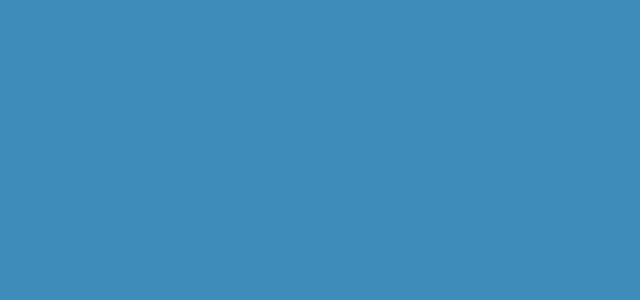
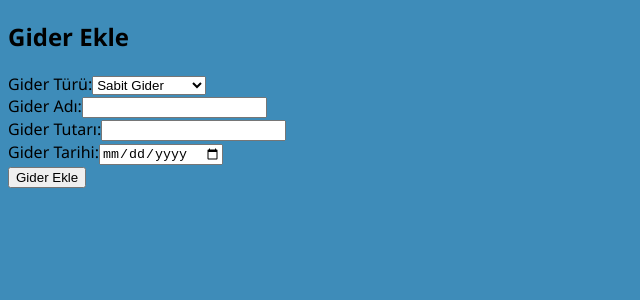
Before and after one commit to sberkan09/SchoolManagement, a React (Create React App) app in the folder client/: page /GiderEkle in a window 1280 px wide. Before the commit this address had no page. Shown: the top 300 px of the page, without its empty margins (0-640 px from the left). Built offline with nearby package versions, Linux system fonts and the light colour scheme; what react-auth-kit would draw is missing.

Commit message:
giderekle

```diff
--- a/client/src/App.js
+++ b/client/src/App.js
@@ -19,6 +19,7 @@ import VelilerPage from './pages/Veliler';
 import VeliProfile from './pages/VeliProfili';
 import SubeEkle from './pages/SubeEkle';
 import SubeManage from './pages/SubeManage';
+import GiderEkle from './pages/GiderEkle';
 
 import './style/FilterableTableList.css';
 
@@ -88,6 +89,7 @@ function Hello() {
       <Route path="/SubeManage" element={<SubeManage />} />
       <Route path="/DersManage" element={<DersManage />} />
       <Route path="/Giderler" element={<GiderlerPage />} />
+      <Route path="/GiderEkle" element={<GiderEkle />} />
       <Route path="/Malzemeler" element={<MalzemelerPage />} />
       <Route path="/Veliler" element={<VelilerPage />} />
       <Route path="/VeliManage" element={<VeliProfile />} />
--- a/client/src/components/TableList2.jsx
+++ b/client/src/components/TableList2.jsx
@@ -3,6 +3,16 @@ import PropTypes from 'prop-types';
 import { Link } from 'react-router-dom';
 
 import '../style/FilterableTableList.css';
+
+function Add({
+  addTo, unique,
+}) {
+  return (
+    <Link to={addTo} state={unique}>
+      <button type="button" className="ogrenci-button">Add</button>
+    </Link>
+  );
+}
 
 function FilterableTableList({
   rows, visibleColumns, comp, manageTo, unique,
@@ -175,10 +185,16 @@ function FilterableTableList({
   );
 }
 
+Add.propTypes = {
+  addTo: PropTypes.string.isRequired,
+  unique: PropTypes.string.isRequired,
+};
+
 FilterableTableList.defaultProps = {
   comp: null,
   manageTo: '/',
   unique: ' ',
+  addTo: '/',
 };
 
 FilterableTableList.propTypes = {
@@ -198,6 +214,7 @@ FilterableTableList.propTypes = {
   comp: PropTypes.element,
   manageTo: PropTypes.string,
   unique: PropTypes.string,
+  addTo: PropTypes.string,
 };
 
 export default FilterableTableList;
--- /dev/null
+++ b/client/src/pages/GiderEkle.jsx
@@ -0,0 +1,81 @@
+import React, { useState } from 'react';
+import axios from 'axios';
+import { useNavigate } from 'react-router-dom';
+
+function GiderEkle() {
+  const navigate = useNavigate();
+
+  const [giderTur, setGiderTur] = useState('sabit');
+  const [GIDER_ADI, setGiderAdi] = useState('');
+  const [GIDER_TUTAR, setGiderTutar] = useState('');
+  const [GIDER_TARIH, setGiderTarih] = useState('');
+
+  const handleGiderEkle = async () => {
+    try {
+      let endpoint = '';
+      console.log(giderTur);
+      if (giderTur === 'sabit') {
+        endpoint = 'http://localhost:3006/api/gider/sabitGiderEkle';
+      } else if (giderTur === 'degisken') {
+        endpoint = 'http://localhost:3006/api/gider/degiskenGiderEkle';
+      }
+      console.log('Endpoint', endpoint);
+      console.log('TARİH', GIDER_TARIH);
+
+      const response = await axios.get(endpoint, {
+        params: {
+          GIDER_ADI,
+          GIDER_TUTAR,
+          GIDER_TARIH,
+        },
+      });
+
+      console.log('Gider ekleme başarılı:', response.data);
+
+      // Gider ekledikten sonra Giderler sayfasına yönlendir
+      navigate('/Giderler');
+    } catch (error) {
+      console.error('Gider ekleme hatası:', error);
+    }
+  };
+
+  return (
+    <div>
+      <h2>Gider Ekle</h2>
+      <form>
+        <label htmlFor="giderTurDropdown">
+          Gider Türü:
+          <select value={giderTur} onChange={(e) => setGiderTur(e.target.value)}>
+            <option value="sabit">Sabit Gider</option>
+            <option value="degisken">Değişken Gider</option>
+          </select>
+        </label>
+        <br />
+
+        <label htmlFor="giderAdiInput">
+          Gider Adı:
+          <input type="text" value={GIDER_ADI} onChange={(e) => setGiderAdi(e.target.value)} />
+        </label>
+        <br />
+
+        <label htmlFor="giderTutarInput">
+          Gider Tutarı:
+          <input type="text" value={GIDER_TUTAR} onChange={(e) => setGiderTutar(e.target.value)} />
+        </label>
+        <br />
+
+        <label htmlFor="giderTarihInput">
+          Gider Tarihi:
+          <input type="date" value={GIDER_TARIH} onChange={(e) => setGiderTarih(e.target.value)} />
+        </label>
+        <br />
+
+        <button type="button" onClick={handleGiderEkle}>
+          Gider Ekle
+        </button>
+      </form>
+    </div>
+  );
+}
+
+export default GiderEkle;
--- a/client/src/pages/Giderler.jsx
+++ b/client/src/pages/Giderler.jsx
@@ -1,5 +1,6 @@
 import React, { useState, useEffect } from 'react';
 import axios from 'axios';
+import { Link } from 'react-router-dom';
 import TableList2 from '../components/TableList2';
 import '../style/FilterableTableList.css';
 
@@ -26,6 +27,7 @@ function Giderler() {
   const [rows, setRows] = useState([]);
   const [giderType, setGiderType] = useState('all');
   const [visibleColumns, setvisibleColumns] = useState(['GIDER_ID', 'GIDER_TUTAR', 'GIDER_ADI', 'GIDER_TARIH']);
+  const [dateFilter, setDateFilter] = useState('all');
 
   useEffect(() => {
     const fetchData = async () => {
@@ -42,19 +44,44 @@ function Giderler() {
         setvisibleColumns(['GIDER_ID', 'GIDER_TUTAR', 'GIDER_ADI', 'GIDER_TARIH']);
       }
 
+      const currentDate = new Date();
+      const filterDate = new Date();
+
+      if (dateFilter === 'weekly') {
+        filterDate.setDate(currentDate.getDate() - 7); // 1 hafta önce
+      } else if (dateFilter === 'monthly') {
+        filterDate.setMonth(currentDate.getMonth() - 1); // 1 ay önce
+      }
+
       try {
         const response = await axios.get(endpoint);
-        setRows(response.data);
+        setRows(response.data[0]);
       } catch (error) {
         console.error('Error fetching data:', error);
       }
     };
 
     fetchData();
-  }, [giderType]);
+  }, [giderType, dateFilter]);
 
   return (
     <div>
+      <label htmlFor="dateFilterDropdown">
+        <select
+          id="dateFilterDropdown"
+          value={dateFilter}
+          onChange={(e) => setDateFilter(e.target.value)}
+        >
+          <option value="all">Tümü</option>
+          <option value="weekly">Haftalık</option>
+          <option value="monthly">Aylık</option>
+        </select>
+        Tarih aralığını değiştir
+      </label>
+
+      {/* Buraya GiderEkle sayfasına yönlendiren bir buton ekledik */}
+      <Link to="/GiderEkle">Gider Ekle</Link>
+
       <TableList2 rows={rows} visibleColumns={visibleColumns} comp={GiderTypeSelect(giderType, setGiderType)} manageTo="/GiderManage/" unique="GIDER_ID" />
     </div>
   );
```
Also changed, not shown: 1 other file (tests, documents, lock files or other folders).
